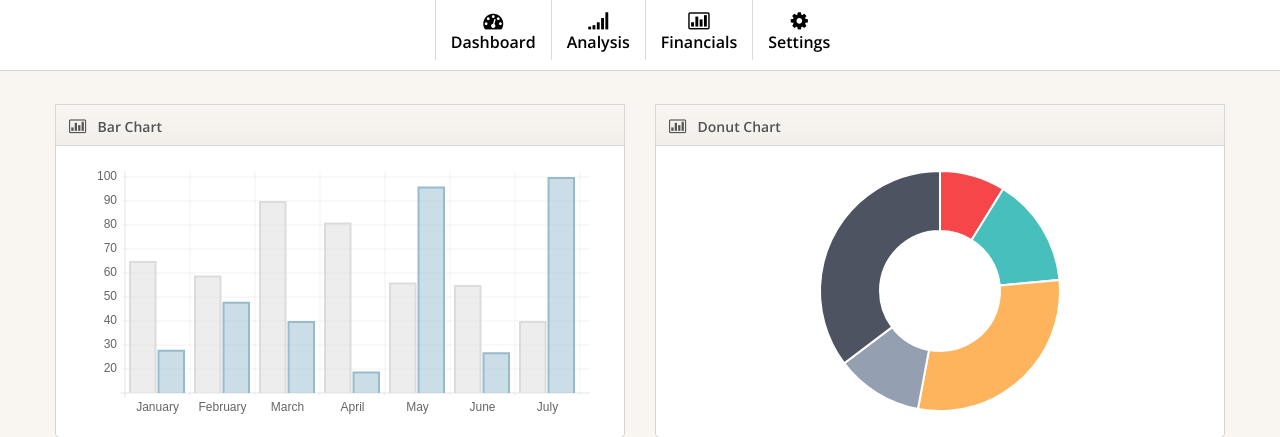
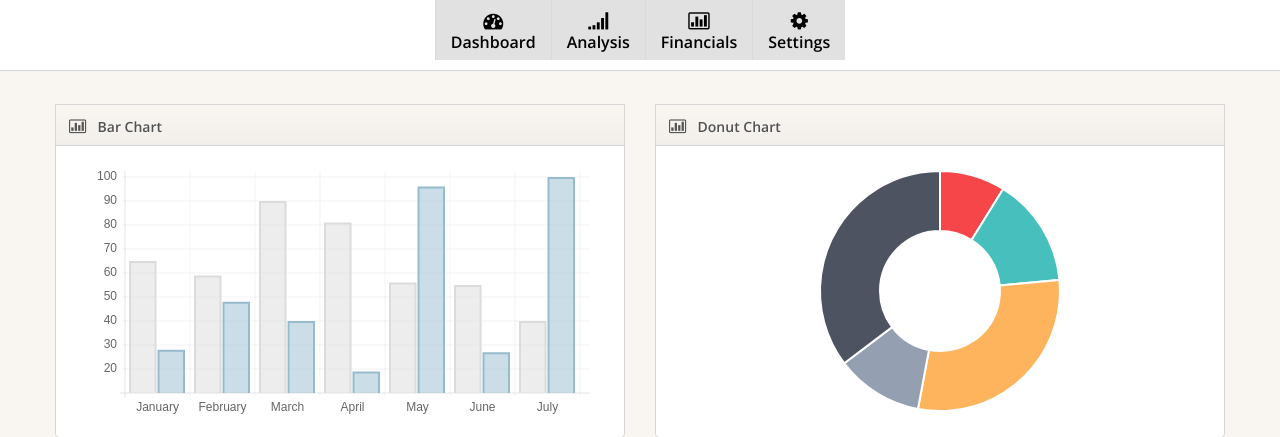
Before and after one commit to datawizzards-za/hackerthons, a Django app: page /app/analysis/ in a window 1280 px wide. Shown: the part 54-491 px from the top of the page. Run offline with Django 3.2, Linux system fonts and the light colour scheme; parts of the project's set-up code (start-up, migrations or seed data) failed here and were passed over; some libraries are stand-ins or nearby versions.

Commit message:
UX:fix nav-bar hover effects

```diff
--- a/app/templates/subnavbar.html
+++ b/app/templates/subnavbar.html
@@ -2,10 +2,10 @@
   <div class="subnavbar-inner">
     <div class="container">
         <ul class="mainnav hvr-grow">
-        <li><a href="{% url 'dashboard' %}"><i class="icon-dashboard"></i><span>Dashboard</span> </a> </li>
-        <li><a href="{% url 'analysis' %}"><i class="icon-signal"></i><span>Analysis</span> </a> </li>
-        <li><a href="{% url 'financials' %}"><i class="icon-bar-chart"></i><span>Financials</span> </a> </li>
-        <li><a href="{% url 'settings' %}"><i class="icon-cog"></i><span>Settings</span></a> </li>
+        <li class="hvr-shutter-out-vertical"><a href="{% url 'dashboard' %}"><i class="icon-dashboard"></i><span>Dashboard</span> </a> </li>
+        <li class="hvr-shutter-out-vertical"><a href="{% url 'analysis' %}"><i class="icon-signal"></i><span>Analysis</span> </a> </li>
+        <li class="hvr-shutter-out-vertical"><a href="{% url 'financials' %}"><i class="icon-bar-chart"></i><span>Financials</span> </a> </li>
+        <li class="hvr-shutter-out-vertical"><a href="{% url 'settings' %}"><i class="icon-cog"></i><span>Settings</span></a> </li>
       </ul>
     </div>
     <!-- /container -->
```
